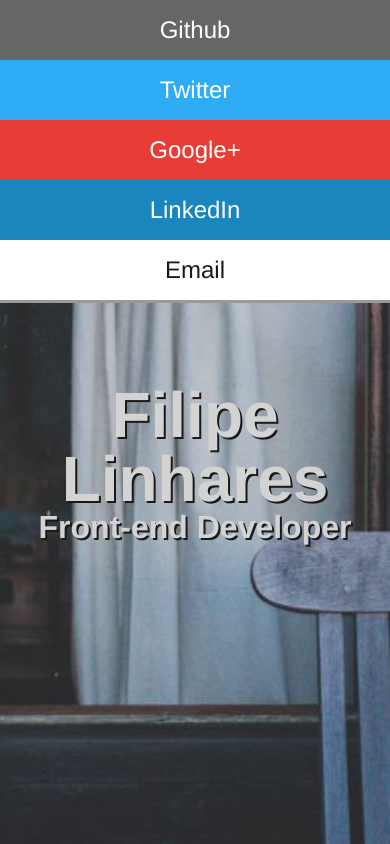
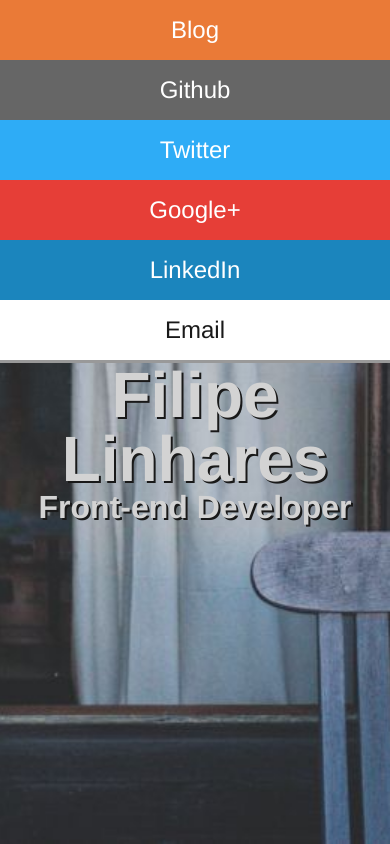
Before and after one commit to filipelinhares/me, a plain HTML site: page index.html in a window 390 px wide. Drawn offline with Linux system fonts and the light colour scheme.

Commit message:
Adds blog link

```diff
--- a/index.html
+++ b/index.html
@@ -14,6 +14,9 @@
     <main itemscope itemtype="http://schema.org/Person" role="main">
         <menu class="menu">
             <ul>
+                <li class="social-links">
+                    <a class="blog" href="http://filipelinhares.github.io">Blog</a>
+                </li>
                 <li class="social-links">
                     <a class="gh" href="https://github.com/filipelinhares">Github</a>
                 </li>
--- a/main.css
+++ b/main.css
@@ -51,6 +51,11 @@
   }
 
     /*Using 'a.class-name' because specificity*/
+  a.blog{
+    background: #EA7A37;
+    border-color: #BB4411;
+  }
+
   a.tt {
     background: #2EACF6;
     border-color: #0f537a;
@@ -115,7 +120,7 @@
   }
 
   .me {
-    top: 80px;
+    top: 0;
   }
 
   .me h1 {
```
